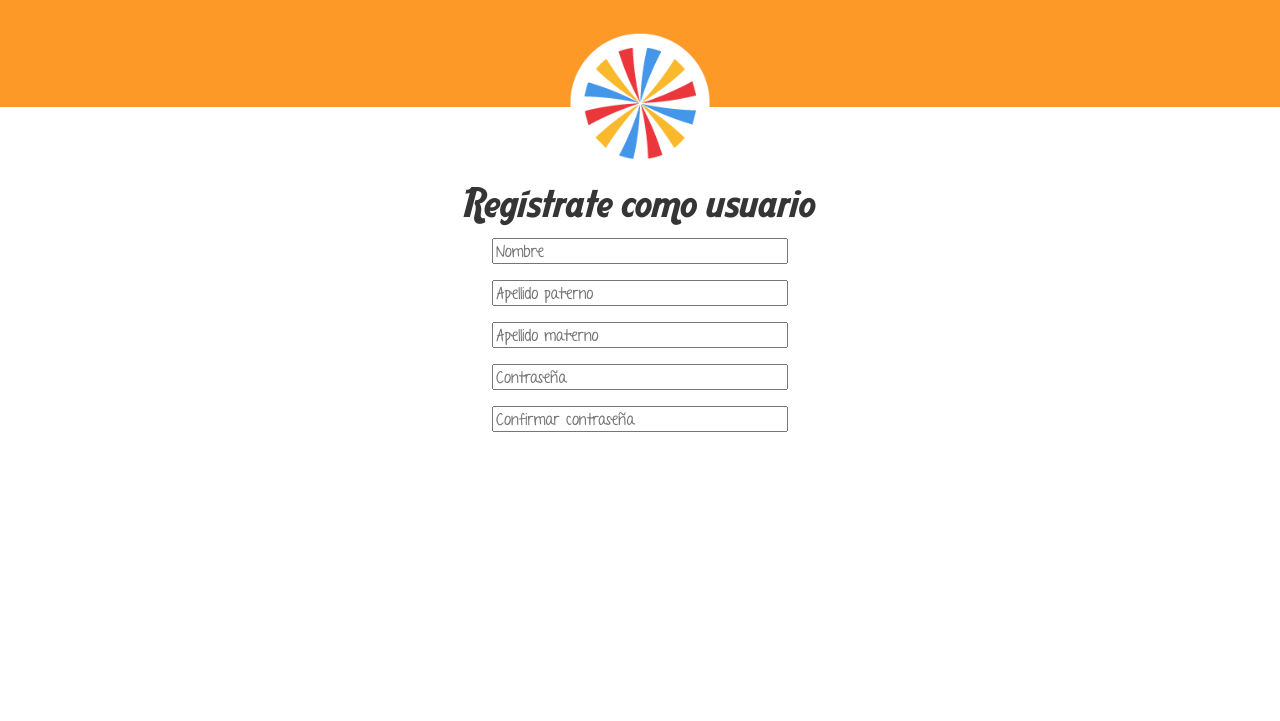
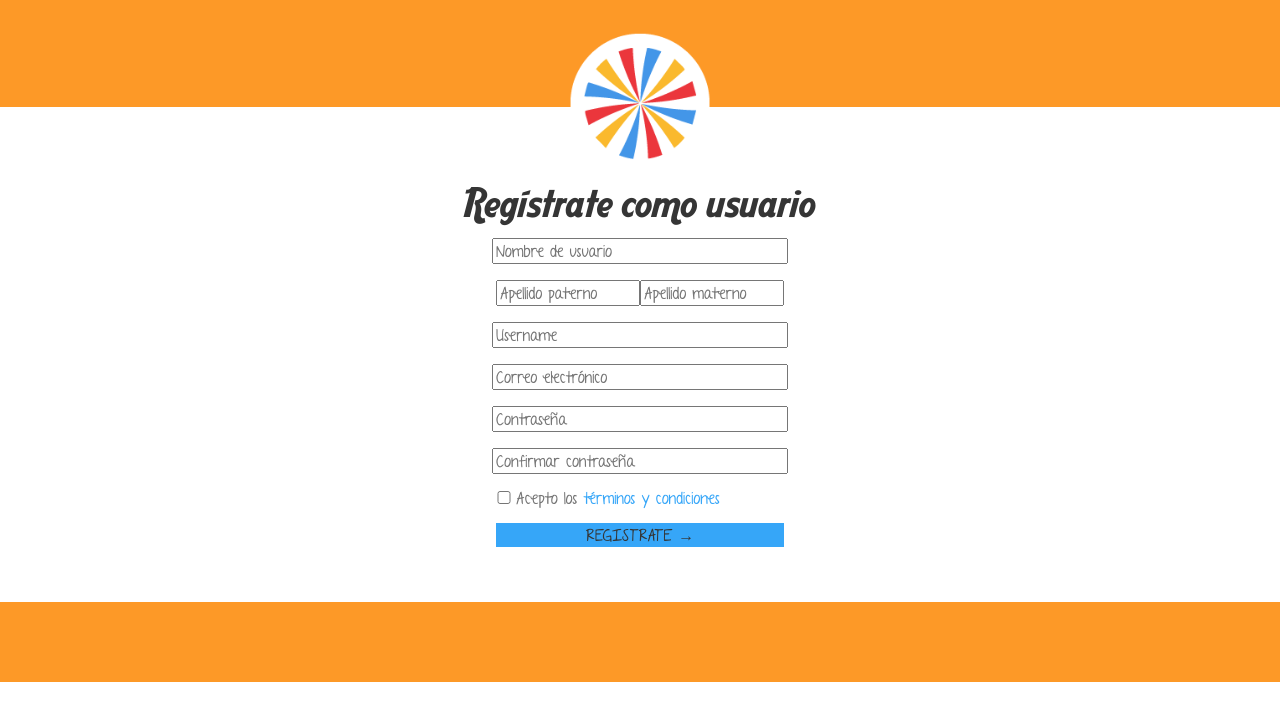
Before and after one commit to FerGlez230/ApptivityProject, a PHP site: page /RegistroUsuario.html in a window 1280 px wide. Shown: the top 721 px of the page. Run offline with PHP 8.4, Linux system fonts and the light colour scheme.

Commit message:
Formularios registro e inicio de sesión. Footer incompleto

```diff
--- a/RegistroUsuario.html
+++ b/RegistroUsuario.html
@@ -27,13 +27,23 @@
           <form method="POST" action="" name="RegistroUsuarioFormulario">
             <ul>
               <li>
-                <input type="text" placeholder="Nombre" name="Nombre">
+                <input type="text" placeholder="Nombre de usuario" name="Usuario">
               </li>
               <li>
-                <input type="text" placeholder="Apellido paterno" name="ApellidoPaterno">
+                <div class="contenedorApellidos">
+                  <div id="apellidos">
+                    <input type="text" placeholder="Apellido paterno" name="ApellidoPaterno">
+                  </div>
+                  <div id="apellidos">
+                    <input type="text" placeholder="Apellido materno" name="ApellidoMaterno">
+                  </div>
+                </div>
               </li>
               <li>
-                <input type="text" placeholder="Apellido materno" name="ApellidoMaterno">
+                <input type="text" placeholder="Username" name="Username">
+              </li>
+              <li>
+                <input type="text" placeholder="Correo electrónico" name="CorreoElectronico">
               </li>
               <li>
                 <input type="text" placeholder="Contraseña" name="Contrasena">
@@ -41,10 +51,22 @@
               <li>
                 <input type="text" placeholder="Confirmar contraseña" name="ConfirmarContrasena">
               </li>
+              <li>
+                <div id="vinculo">
+                  <input type="checkbox" value="Acepto" name="TerminosYCondiciones">
+                  <h3>Acepto los <a href="https://www.youtube.com/?hl=es-419&amp;gl=MX">términos y condiciones</a></h3>
+                </div>
+              </li>
+              <li>
+                <div id="registro">
+                  <input type="button" value="REGISTRATE →" name="Registrar">
+                </div>
+              </li>
             </ul>
           </form>
         </div>
       </div>
     </div>
+    <div class="footer"></div>
   </body>
 </html>
--- a/css/styles.css
+++ b/css/styles.css
@@ -216,6 +216,9 @@ div {
       margin: auto;
       padding-top: 2em; }
 
+.RegistroUsuario, .RegistroEstablecimiento {
+  overflow: hidden;
+  padding-bottom: 3%; }
   .RegistroUsuario .contenedor, .RegistroEstablecimiento .contenedor {
     margin-top: 3%; }
     .RegistroUsuario .contenedor h1, .RegistroEstablecimiento .contenedor h1 {
@@ -348,4 +351,59 @@ div {
         font-size: 1em; }
       .RegistroUsuario .contenedor .contenedorformulario #mapa, .RegistroEstablecimiento .contenedor .contenedorformulario #mapa {
         height: 500px;
-      width: 700px; }
+        width: 700px;
+        display: block;
+        margin: auto; }
+      .RegistroUsuario .contenedor .contenedorformulario .contenedorApellidos, .RegistroEstablecimiento .contenedor .contenedorformulario .contenedorApellidos {
+        width: 18em;
+        display: block;
+        margin: auto; }
+        .RegistroUsuario .contenedor .contenedorformulario .contenedorApellidos #apellidos, .RegistroEstablecimiento .contenedor .contenedorformulario .contenedorApellidos #apellidos {
+          float: left;
+          clear: none;
+          text-align: inherit;
+          width: 50%;
+          margin-left: 0%;
+          margin-right: 0%;
+          padding-bottom: 1em; }
+          .RegistroUsuario .contenedor .contenedorformulario .contenedorApellidos #apellidos::after, .RegistroEstablecimiento .contenedor .contenedorformulario .contenedorApellidos #apellidos::after {
+            content: '';
+            display: table;
+            clear: both; }
+          .RegistroUsuario .contenedor .contenedorformulario .contenedorApellidos #apellidos:last-child, .RegistroEstablecimiento .contenedor .contenedorformulario .contenedorApellidos #apellidos:last-child {
+            margin-right: 0%; }
+          .RegistroUsuario .contenedor .contenedorformulario .contenedorApellidos #apellidos input, .RegistroEstablecimiento .contenedor .contenedorformulario .contenedorApellidos #apellidos input {
+            width: 8.5em; }
+      .RegistroUsuario .contenedor .contenedorformulario #vinculo, .RegistroEstablecimiento .contenedor .contenedorformulario #vinculo {
+        width: 18em;
+        display: block;
+        margin: auto; }
+        .RegistroUsuario .contenedor .contenedorformulario #vinculo input, .RegistroEstablecimiento .contenedor .contenedorformulario #vinculo input {
+          display: inline-block;
+          width: 1em; }
+        .RegistroUsuario .contenedor .contenedorformulario #vinculo h3, .RegistroEstablecimiento .contenedor .contenedorformulario #vinculo h3 {
+          display: inline-block; }
+        .RegistroUsuario .contenedor .contenedorformulario #vinculo a, .RegistroEstablecimiento .contenedor .contenedorformulario #vinculo a {
+          text-decoration: none;
+          color: #36A6F8;
+          display: inline-block; }
+        .RegistroUsuario .contenedor .contenedorformulario #vinculo a:hover, .RegistroEstablecimiento .contenedor .contenedorformulario #vinculo a:hover {
+          text-decoration: underline; }
+      .RegistroUsuario .contenedor .contenedorformulario #registro input, .RegistroEstablecimiento .contenedor .contenedorformulario #registro input {
+        background: #36A6F8;
+        color: #353535;
+        border: 1px solid #36A6F8;
+        border-radius: none;
+        width: 18em;
+        font-weight: 2em; }
+      .RegistroUsuario .contenedor .contenedorformulario #registro input:hover, .RegistroEstablecimiento .contenedor .contenedorformulario #registro input:hover {
+        background: #3AC451;
+        border-color: #3AC451; }
+
+.footer {
+  height: 5em;
+  background-color: #FD9927;
+  width: 100%;
+  /*position:relative;
+  bottom:0em;
+  left:0em; */ }
--- /dev/null
+++ b/pug/include/footer.pug
@@ -0,0 +1 @@
+.footer
--- a/scss/_init.scss
+++ b/scss/_init.scss
@@ -50,6 +50,7 @@ $naranja: #FD9927;
 $rojo: #EB363C;
 $gris: #757575;
 $azul:#36A6F8;
+$verde: #3AC451 ;
 //Espacios:
 
 body{
--- a/scss/_registros.scss
+++ b/scss/_registros.scss
@@ -1,8 +1,11 @@
 .RegistroUsuario, .RegistroEstablecimiento
 {
+	overflow: hidden;
+	padding-bottom: 3%;
 	.contenedor
 	{
 		margin-top: 3%;
+
 		h1
 		{
 			font-family: 'AardvarkCafe';
@@ -117,6 +120,68 @@
 			{
 				height: 500px;
 				width: 700px;
+				display: block;
+				margin: auto;
+			}
+			.contenedorApellidos
+			{
+				//height: 2em;
+				width: 18em;
+				display: block;
+				margin: auto;
+				#apellidos
+				{
+					@include column(1/2, $offset: 0, $gutter: 0);
+					padding-bottom: 1em;
+					input
+					{
+						width:8.5em;
+					}
+				}
+			}
+
+			#vinculo
+			{
+				width: 18em;
+				display: block;
+				margin: auto;
+				input
+				{
+					display: inline-block;
+					width: 1em;
+				}
+				h3
+				{
+					display:inline-block;
+				}
+				a
+				{
+					text-decoration: none;
+					color: $azul;
+					display: inline-block;
+				}
+				a:hover
+				{
+					text-decoration: underline;
+				}
+			}
+			#registro
+			{
+
+				input
+				{
+					background: $azul;
+					color:$oscuro;
+					border: 1px solid $azul;
+					border-radius: none;
+					width: 18em;
+					font-weight: 2em;
+				}
+				input:hover
+				{
+					background: $verde;
+					border-color: $verde;
+				}
 			}
 		}
 	}
--- /dev/null
+++ b/scss/partial/_footer.scss
@@ -0,0 +1,9 @@
+.footer
+{
+	height: 5em;
+	background-color: $naranja;
+	width:100%;
+	/*position:relative;
+	bottom:0em;
+	left:0em; */
+}
--- a/scss/styles.scss
+++ b/scss/styles.scss
@@ -12,3 +12,4 @@
 //Registro
 @import 'partial/_headerRegistro.scss';
 @import '_registros.scss';
+@import 'partial/_footer.scss';
```
Also changed, not shown: IniciarSesion.html (added, +51 -0 lines), RegistroEstablecimiento.html (+28 -3 lines), pug/IniciarSesion.pug (added, +24 -0 lines), pug/RegistroEstablecimiento.pug (+20 -3 lines), pug/RegistroUsuario.pug (+18 -3 lines), 1 other file. Lines whose indentation alone changed are shown as unchanged.
